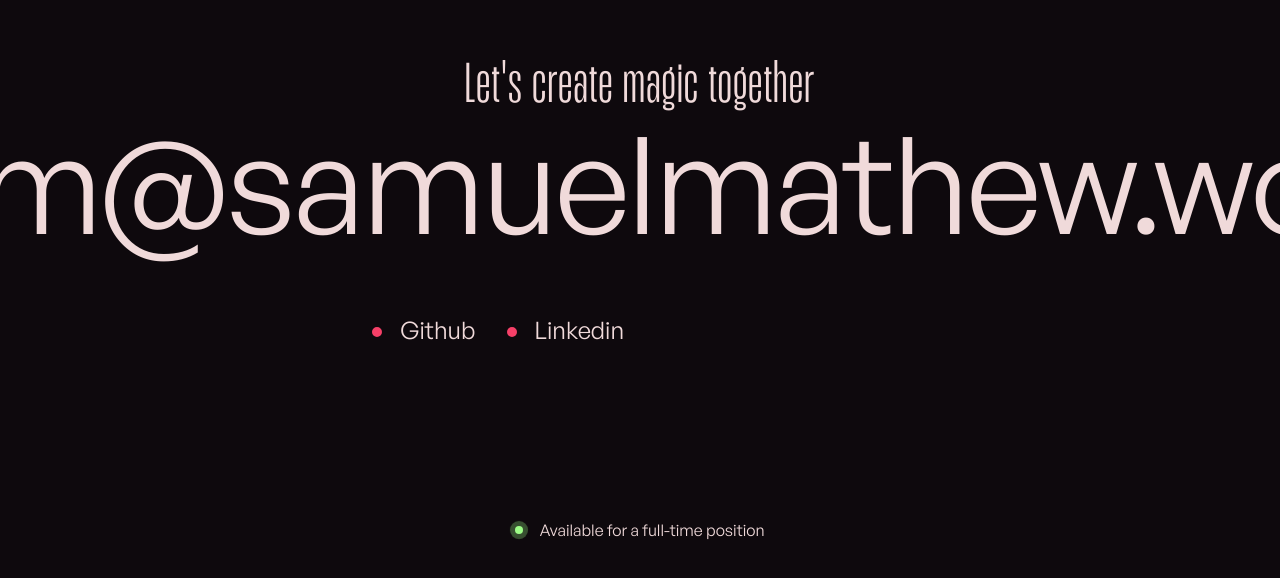
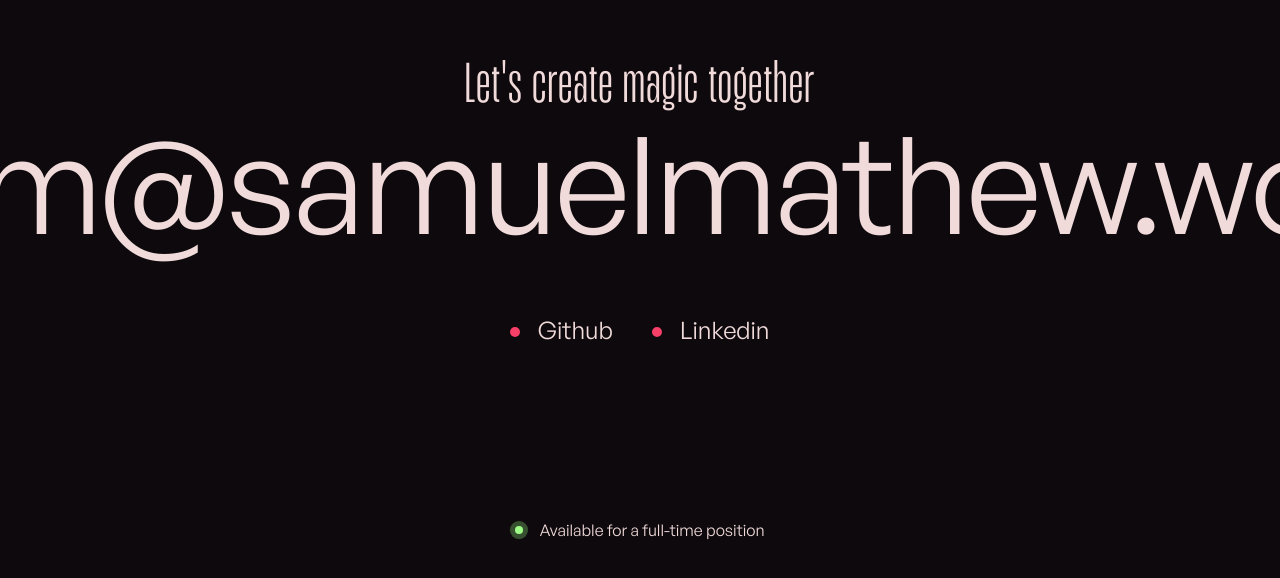
Before and after one commit to Samuel-J-Mathew/MyPortfolio, a React (Vite) app: page / in a window 1280 px wide. Shown: the part 4813-5391 px from the top of the page. Built offline with nearby package versions, Linux system fonts and the light colour scheme.

Commit message:
Update Contact.jsx

```diff
--- a/src/Components/Contact.jsx
+++ b/src/Components/Contact.jsx
@@ -45,7 +45,7 @@ const Contact = () => {
                     sam@samuelmathew.work
                 </h2>
 
-                <div className="leading-[100%] grid grid-cols-2 sm:grid-cols-4 gap-y-3 gap-x-5 sm:gap-2 md:gap-2 lg:gap-3 xl:gap-4 2xl:gap-5 mt-6 sm:mt-8 lg:mt-15 font-font1 px-8">
+                <div className="leading-[100%] grid grid-cols-2 gap-x-6 gap-y-4 justify-center mt-6 sm:mt-8 lg:mt-15 font-font1 px-8">
                     {[
                         { title: "Github", url: "https://github.com/Samuel-J-Mathew" },
                         { title: "Linkedin", url: "https://www.linkedin.com/in/samuel-j-mathew" }
```
